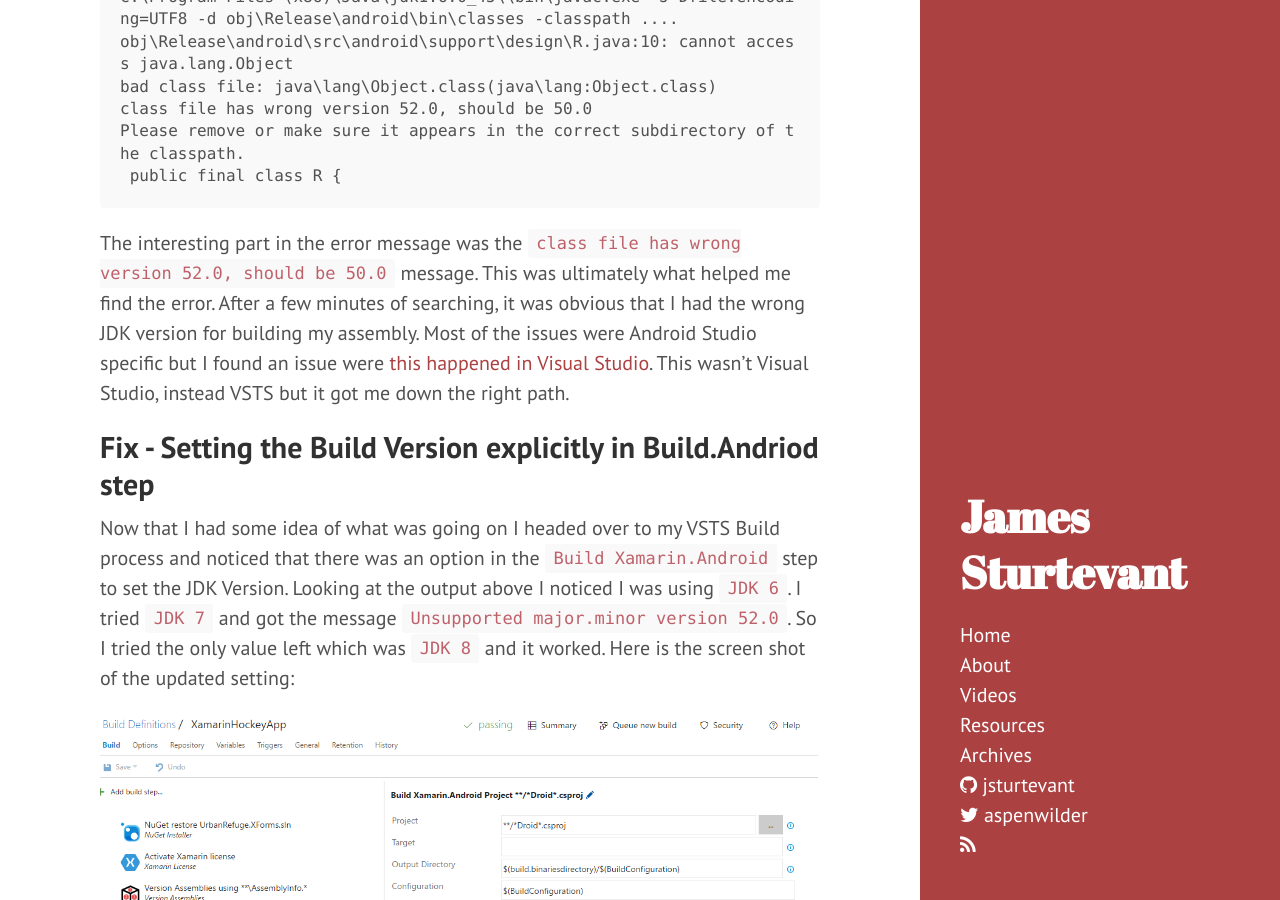
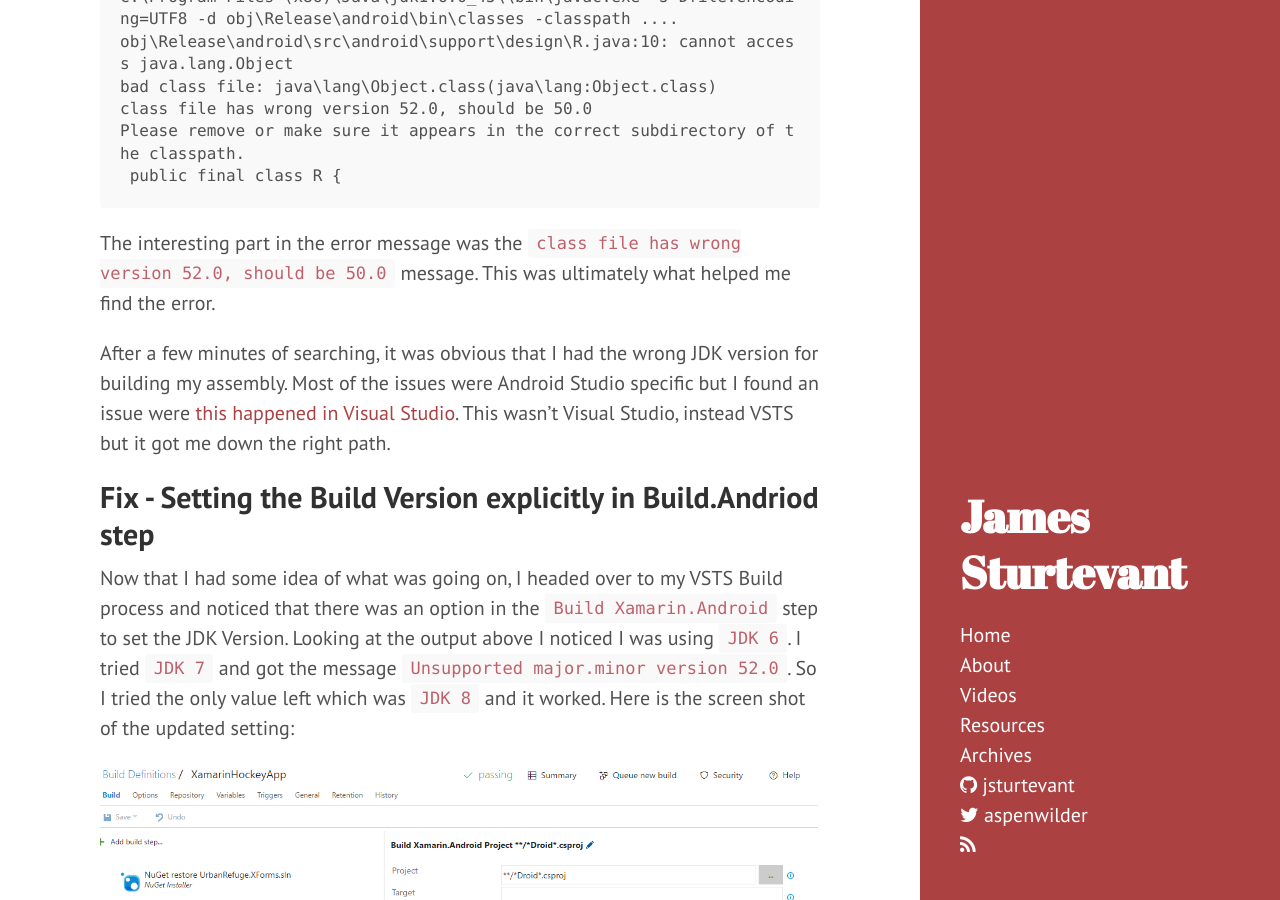
Before and after one commit to jsturtevant/jsturtevant.github.io, a Jekyll site: the page built from _posts/2016-10-13-Failed-build-in-Visual-Studio-Team-Services-after-xamarin-upgrade.md, in a window 1280 px wide and 900 px high, scrolled down 404 px. Built offline with Jekyll 4.4.1, drawn with Linux system fonts in a browser that asks for light colours; nearby versions of some CDN libraries; comment, search, counter and statistics services are not loaded.

Commit message:
formatting

````diff
--- a/_posts/2016-10-13-Failed-build-in-Visual-Studio-Team-Services-after-xamarin-upgrade.md
+++ b/_posts/2016-10-13-Failed-build-in-Visual-Studio-Team-Services-after-xamarin-upgrade.md
@@ -18,10 +18,12 @@ Please remove or make sure it appears in the correct subdirectory of the classpa
  public final class R {
 ```
 
-The interesting part in the error message was the ```class file has wrong version 52.0, should be 50.0``` message.  This was ultimately what helped me find the error.  After a few minutes of searching, it was obvious that I had the wrong JDK version for building my assembly.  Most of the issues were Android Studio specific but I found an issue were [this happened in Visual Studio](http://stackoverflow.com/questions/38011359/xamarin-upgrade-causes-class-file-has-wrong-version-52-0-should-be-50-0-error).  This wasn't Visual Studio, instead VSTS but it got me down the right path.
+The interesting part in the error message was the ```class file has wrong version 52.0, should be 50.0``` message.  This was ultimately what helped me find the error.
+
+After a few minutes of searching, it was obvious that I had the wrong JDK version for building my assembly.  Most of the issues were Android Studio specific but I found an issue were [this happened in Visual Studio](http://stackoverflow.com/questions/38011359/xamarin-upgrade-causes-class-file-has-wrong-version-52-0-should-be-50-0-error).  This wasn't Visual Studio, instead VSTS but it got me down the right path.
 
 ## Fix - Setting the Build Version explicitly in Build.Andriod step
-Now that I had some idea of what was going on I headed over to my VSTS Build process and noticed that there was an option in the ```Build Xamarin.Android``` step to set the JDK Version.  Looking at the output above I noticed I was using ```JDK 6```. I tried ```JDK 7``` and got the message ```Unsupported major.minor version 52.0```.  So I tried the only value left which was ```JDK 8``` and it worked.  Here is the screen shot of the updated setting:
+Now that I had some idea of what was going on, I headed over to my VSTS Build process and noticed that there was an option in the ```Build Xamarin.Android``` step to set the JDK Version.  Looking at the output above I noticed I was using ```JDK 6```. I tried ```JDK 7``` and got the message ```Unsupported major.minor version 52.0```.  So I tried the only value left which was ```JDK 8``` and it worked.  Here is the screen shot of the updated setting:
 
 ![update jdk version number in vsts]({{ site.url }}/assets/vsts-xamarin-jdk-version.png)
 
````
